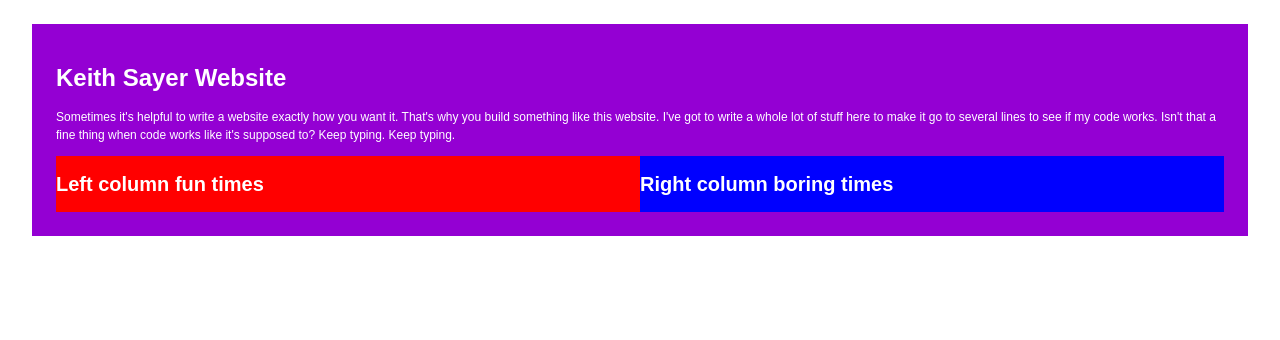
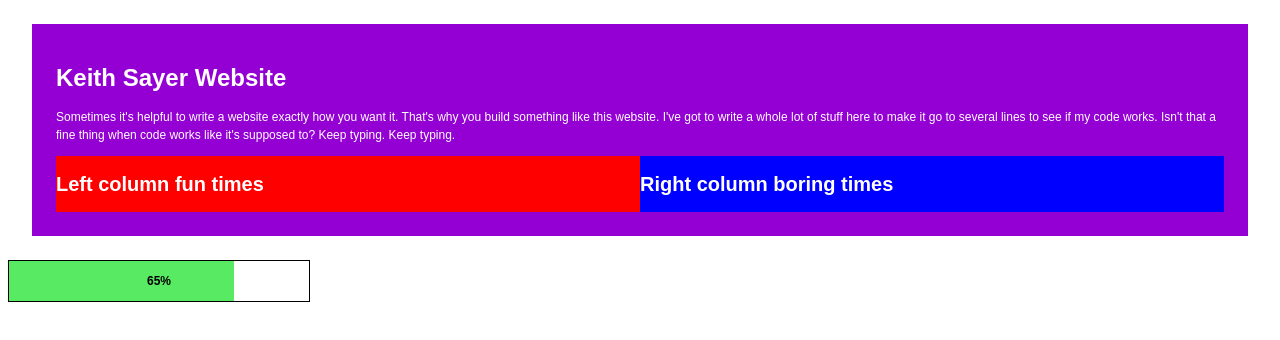
Before and after one commit to KeithSayer/Web, a plain HTML site: page index.html in a window 1280 px wide. Drawn offline with Linux system fonts and the light colour scheme.

Commit message:
added javascript progressbar

```diff
--- a/index.html
+++ b/index.html
@@ -26,6 +26,43 @@
             </div>
         </div>
     </div>
+    <div class="progress-bar" role="progressbar" aria-valuenow="60" aria-valuemin="0" aria-valuemax="100">
+        <div class="progress-bar-value">65%</div>
+        <div class="progress-bar-fill"></div>
+    </div>
 </body>
+<script>
+    class ProgressBar {
+        constructor(element, intialValue = 0) {
+            this.valueElem = element.querySelector('.progress-bar-value');
+            this.fillElem = element.querySelector('.progress-bar-fill');
+
+            this.setValue(intialValue);
+        }
+
+
+        setValue(newValue) {
+            if (newValue < 0) {
+                newValue = 0;
+            }
+            if (newValue > 100) {
+                newValue = 100;
+            }
+            this.value = newValue
+            this.update();
+        }
+
+        update() {
+            const percentage = this.value + '%'; // 50% 60%
+
+            this.fillElem.style.width = percentage;
+            this.valueElem.textcontent = percentage;
+        }
+
+    }
+
+
+    const pb1 = new ProgressBar(document.querySelector('.progress-bar'), 75);
+</script>
 
 </html>
--- a/styles.css
+++ b/styles.css
@@ -51,3 +51,27 @@ h4 {
     align-content: right;
     background-color: red;
 }
+.progress-bar {
+    position: relative;
+    width: 300px;
+    height: 40px;
+    border: 1px solid #000;
+}
+
+.progress-bar-fill {
+    height: 100%;
+    background: #59ea63;
+    transition: width 0.5s;
+}
+.progress-bar-value {
+    position:absolute;
+    width:100%;
+    height:100%;
+
+    display:flex;
+    align-items: center;
+    justify-content: center;
+
+    font-weight: bold;
+    color: #000;
+}
```
